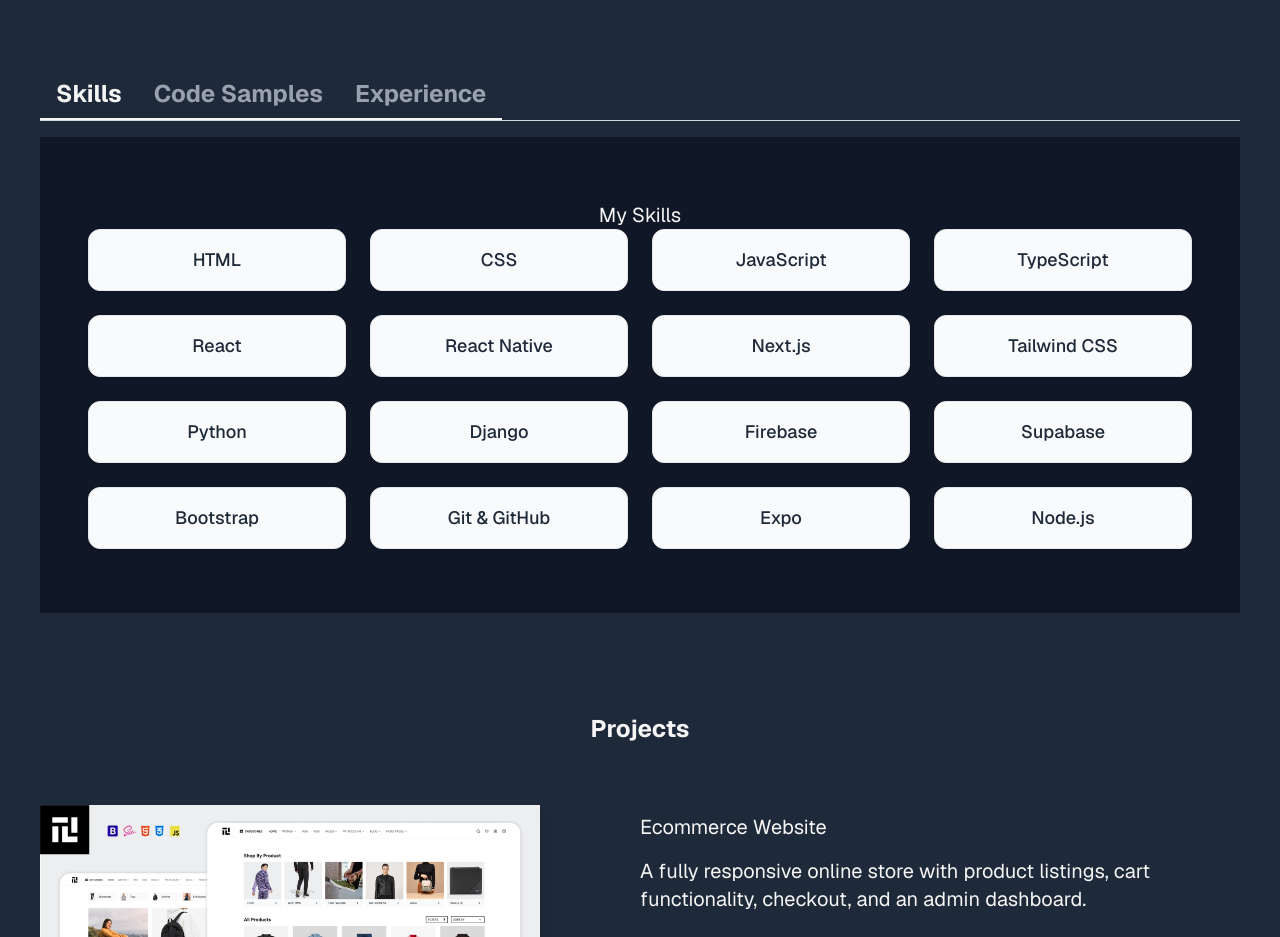
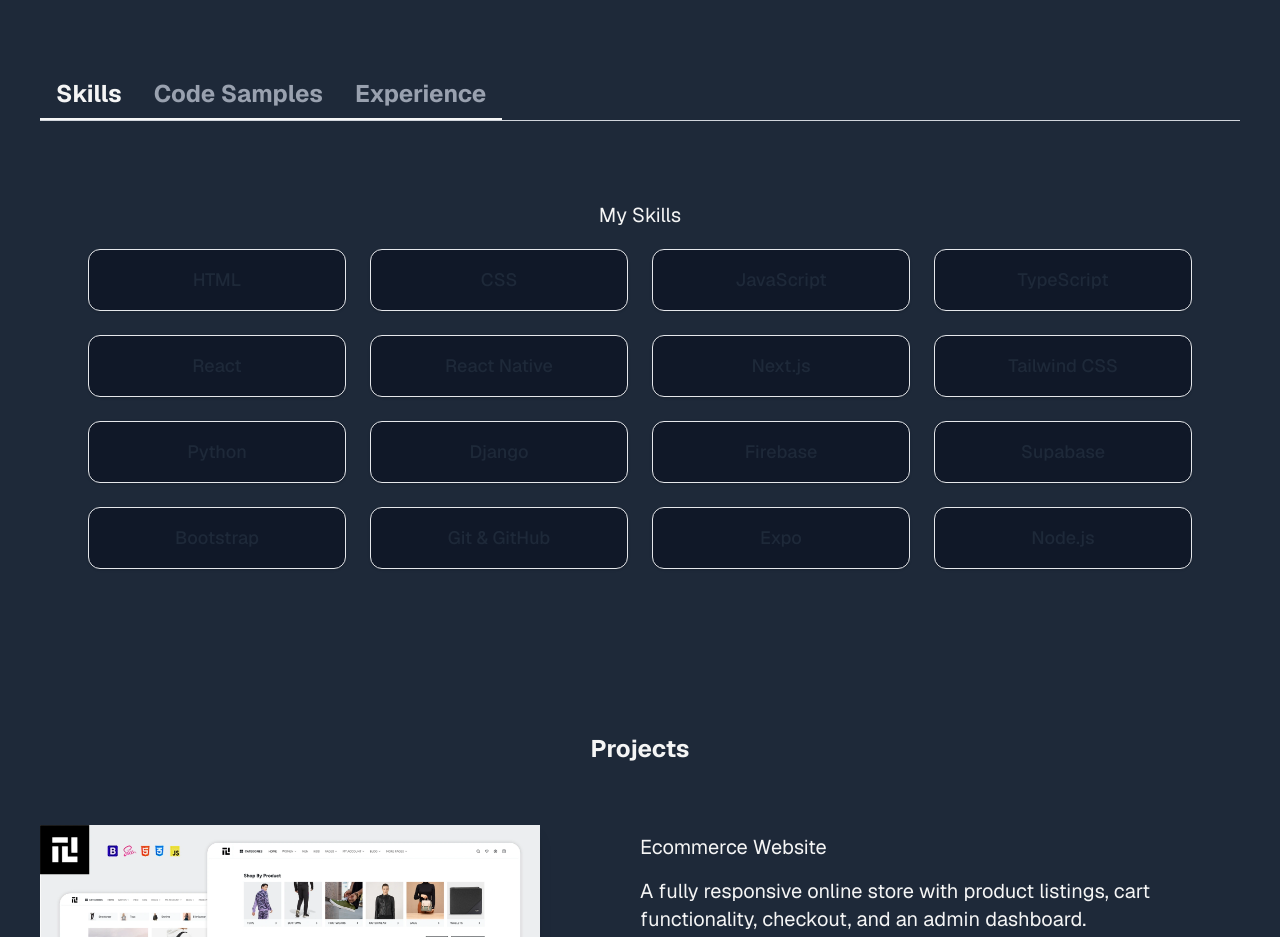
Before and after one commit to jomoCode/Web-portfolio, a Next.js app: page / in a window 1280 px wide. Shown: the part 1180-2117 px from the top of the page. Built offline with nearby package versions, Linux system fonts and the light colour scheme.

Commit message:
updated skills

```diff
--- a/src/components/my_skills.tsx
+++ b/src/components/my_skills.tsx
@@ -1,6 +1,6 @@
-// components/SkillsSection.tsx
 import { motion } from "framer-motion";
 import { Title } from "./text";
+import { useTheme } from "@/context/theme_context";
 
 const skills = [
   "HTML",
@@ -22,14 +22,19 @@
 ];
 
 export default function SkillsSection() {
+  const { theme } = useTheme();
   return (
-    <section className="w-full py-16 light:bg-white bg-gray-900">
+    <section
+      className={`w-full py-16 ${
+        theme === "dark" ? "bg-background-dark-1" : " bg-background-light-1"
+      }  `}
+    >
       <div className="max-w-6xl mx-auto px-6">
         {/* Section Heading */}
         <Title text="My Skills" />
 
         {/* Skills Grid */}
-        <div className="grid grid-cols-2 sm:grid-cols-3 md:grid-cols-4 gap-6">
+        <div className="grid grid-cols-2 sm:grid-cols-3 md:grid-cols-4 gap-6 mt-5">
           {skills.map((skill, index) => (
             <motion.div
               key={skill}
@@ -37,7 +42,11 @@
               whileInView={{ opacity: 1, y: 0 }}
               transition={{ delay: index * 0.05 }}
               viewport={{ once: true }}
-              className="flex items-center justify-center p-4 rounded-xl border border-gray-200 dark:border-gray-700 shadow-sm bg-gray-50 dark:bg-gray-800 hover:shadow-md dark:hover:shadow-gray-700 transition-all duration-300"
+              className={`flex items-center justify-center p-4 rounded-xl border border-gray-200 dark:border-gray-700 shadow-sm ${
+                theme === "dark"
+                  ? "bg-background-dark-2 hover:shadow-md"
+                  : " bg-background-light-2 hover:shadow-gray-700"
+              }  transition-all duration-300`}
             >
               <span className="text-lg font-medium text-gray-800 dark:text-gray-200">
                 {skill}
```
